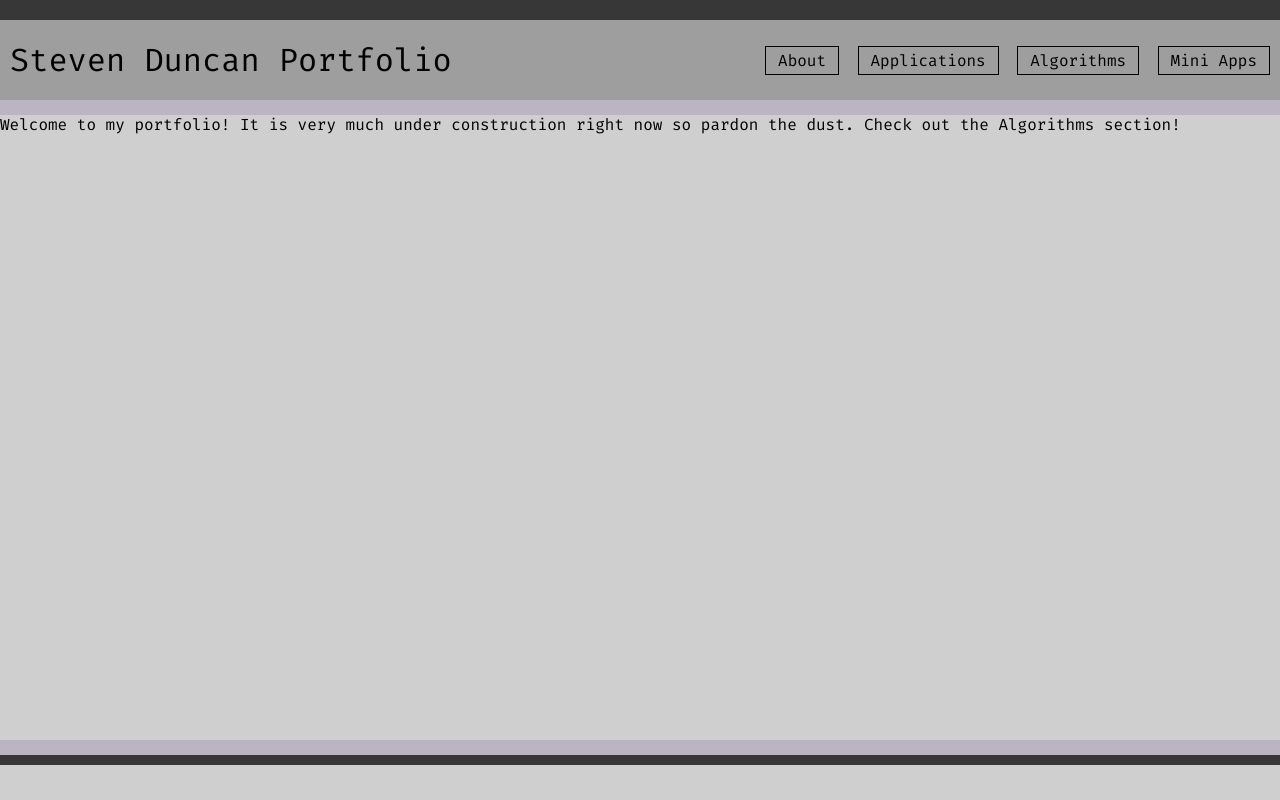
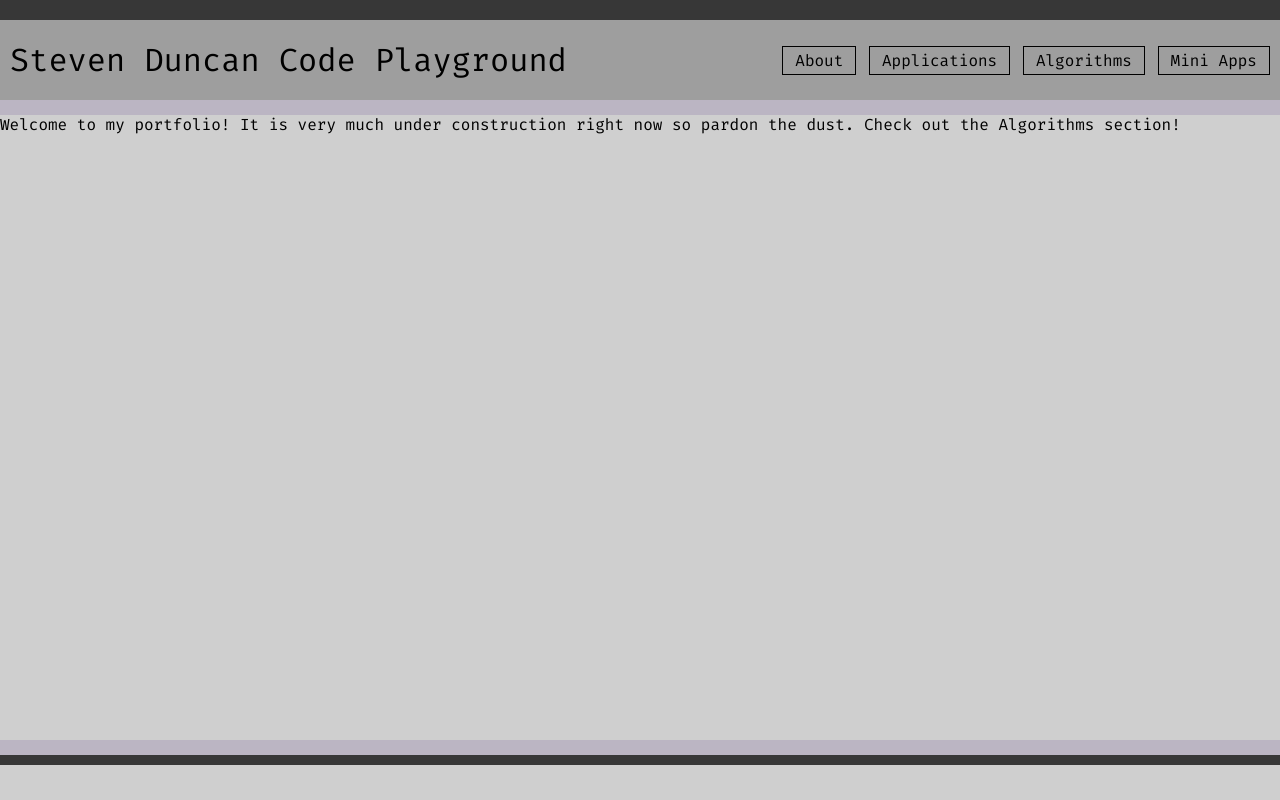
Before and after one commit to skuzbot/portfolio, a Next.js app: page / in a window 1280 px wide. Built offline with nearby package versions, Linux system fonts and the light colour scheme.

Commit message:
changed navbar title and browser title

```diff
--- a/components/Meta.js
+++ b/components/Meta.js
@@ -5,7 +5,7 @@ const Meta = () => {
   return (
     <div>
       <Head>
-        <title>Steven Duncan's Portfolio</title>
+        <title>Steven Duncan's Code Playground</title>
         <meta name="viewport" content="initial-scale=1.0, width=device-width" />
         <link href="https://fonts.googleapis.com/css?family=Fira+Mono" rel="stylesheet"/>
       </Head>
--- a/components/Navbar.js
+++ b/components/Navbar.js
@@ -16,7 +16,7 @@ export default class Navbar extends Component {
           <Link href='/'>
             <div className='logo'>
               <a className='link'>
-                Steven Duncan Portfolio
+                Steven Duncan Code Playground
               </a>
             </div>
           </Link>
```
